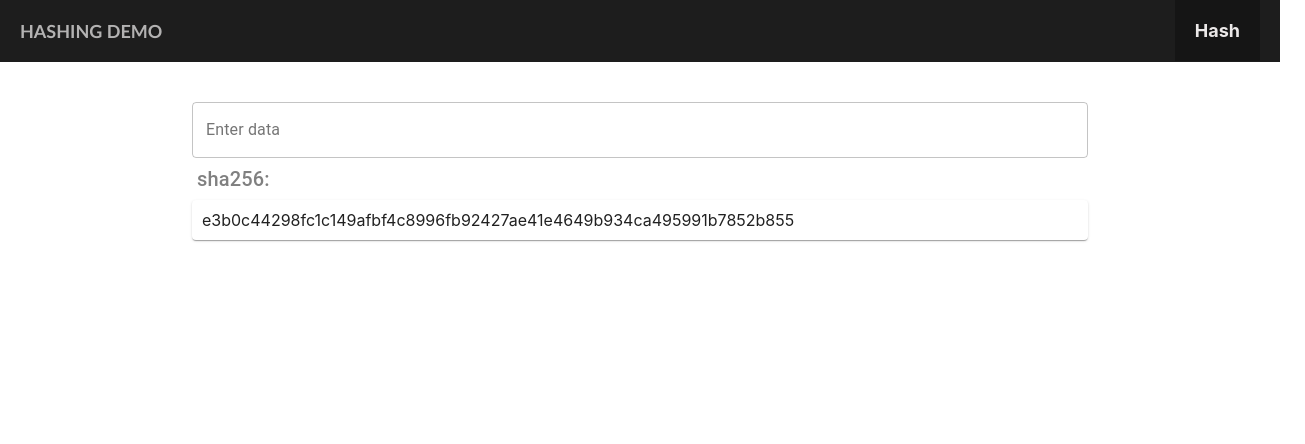
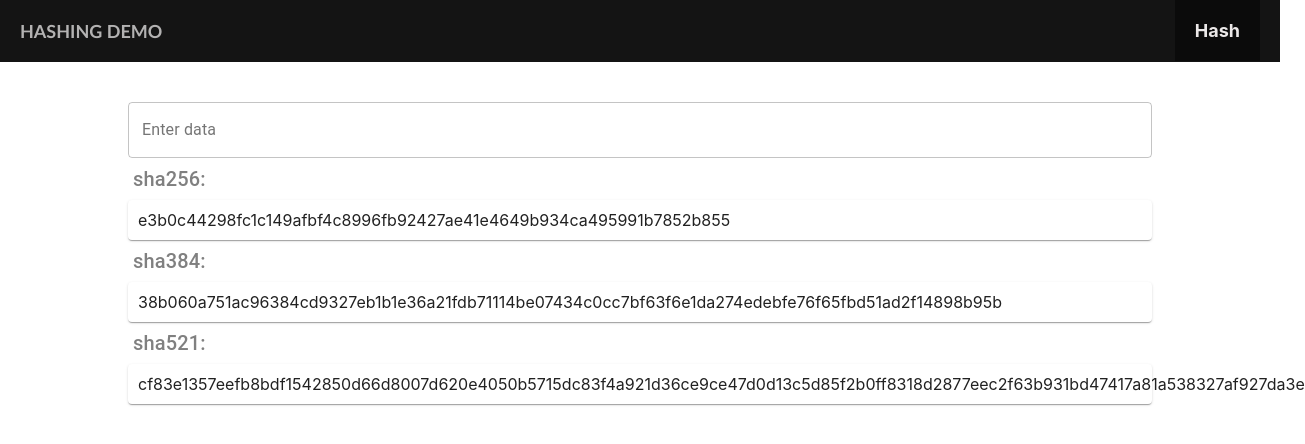
Before and after one commit to mvuco00/Hashing-Demo, a React (Create React App) app in the folder hashing-demo/: page / in a window 1280 px wide. Shown: the top 444 px of the page, 1305 px wide, since content can reach past the window. Built offline with nearby package versions, Linux system fonts and the light colour scheme.

Commit message:
adding result for sha512 and sha384

```diff
--- a/hashing-demo/src/components/HashingComponent/HashingComponent.js
+++ b/hashing-demo/src/components/HashingComponent/HashingComponent.js
@@ -3,22 +3,25 @@ import axios from "axios";
 import "./styles.css";
 import TextField from "@material-ui/core/TextField";
 import Box from "@material-ui/core/Box";
-import Paper from "@material-ui/core/Paper";
-import { Typography } from "@material-ui/core";
+import Result from "./Result/Result";
+import data from "../../data/data";
 
 const url = "http://localhost:5000/hash";
 
 const HashingComponent = () => {
   const [text, setText] = useState({ text: "" });
-  const [hash, setHash] = useState(
-    "e3b0c44298fc1c149afbf4c8996fb92427ae41e4649b934ca495991b7852b855"
-  );
+  const [hash, setHash] = useState(data.sha256);
+  const [hashsha512, setHashsha512] = useState(data.sha512);
+  const [hashsha384, setHashsha384] = useState(data.sha384);
+
   const handleSubmit = (e) => {
     e.preventDefault();
     axios
       .post(url, text)
       .then((res) => {
+        setHashsha384(res.data.hash_sha384);
         setHash(res.data.hash);
+        setHashsha512(res.data.hash_sha512);
       })
       .catch((err) => {
         console.log(err);
@@ -26,7 +29,7 @@ const HashingComponent = () => {
   };
   return (
     <div className="hashingComponent">
-      <Box width="70%">
+      <Box width="80%">
         <form autoComplete="off" onSubmit={handleSubmit}>
           <TextField
             id="outlined-secondary"
@@ -39,20 +42,9 @@ const HashingComponent = () => {
           />
         </form>
       </Box>
-      <Typography
-        variant="h6"
-        style={{
-          padding: "5px",
-          alignSelf: "flex-start",
-          marginLeft: "15%",
-          color: "gray",
-        }}
-      >
-        sha256:
-      </Typography>
-      <Box width="70%" height="50%" className="resultBox">
-        <Paper style={{ padding: "10px" }}>{hash}</Paper>
-      </Box>
+      <Result title={"sha256"} hash={hash} />
+      <Result title={"sha384"} hash={hashsha384} />
+      <Result title={"sha521"} hash={hashsha512} />
     </div>
   );
 };
--- /dev/null
+++ b/hashing-demo/src/components/HashingComponent/Result/Result.js
@@ -0,0 +1,27 @@
+import React from "react";
+import Paper from "@material-ui/core/Paper";
+import { Typography } from "@material-ui/core";
+import Box from "@material-ui/core/Box";
+import "./styles.css";
+const Result = ({ title, hash }) => {
+  return (
+    <>
+      <Typography
+        variant="h6"
+        style={{
+          padding: "5px",
+          alignSelf: "flex-start",
+          marginLeft: "10%",
+          color: "gray",
+        }}
+      >
+        {title}:
+      </Typography>
+      <Box width="80%" height="50%" className="resultBox">
+        <Paper style={{ padding: "10px" }}>{hash}</Paper>
+      </Box>
+    </>
+  );
+};
+
+export default Result;
--- /dev/null
+++ b/hashing-demo/src/components/HashingComponent/Result/styles.css
@@ -0,0 +1,4 @@
+.resultBox {
+  display: flex;
+  flex-direction: column;
+}
--- a/hashing-demo/src/components/HashingComponent/styles.css
+++ b/hashing-demo/src/components/HashingComponent/styles.css
@@ -5,8 +5,3 @@
   align-items: center;
   margin-top: 40px;
 }
-
-.resultBox {
-  display: flex;
-  flex-direction: column;
-}
--- a/hashing-demo/src/components/Home/Home.js
+++ b/hashing-demo/src/components/Home/Home.js
@@ -1,4 +1,4 @@
-import React, { useState } from "react";
+import React from "react";
 import HashingComponent from "../HashingComponent/HashingComponent";
 
 const Home = () => {
--- a/hashing-demo/src/components/Navigation/styles.css
+++ b/hashing-demo/src/components/Navigation/styles.css
@@ -2,7 +2,7 @@
   display: flex;
   justify-content: space-between;
   padding: 20px;
-  background-color: rgb(29, 29, 29);
+  background-color: rgb(20, 20, 20);
 }
 
 .logo {
@@ -21,5 +21,5 @@
 }
 
 .active {
-  background-color: rgba(7, 7, 7, 0.342);
+  background-color: rgba(7, 7, 7, 0.658);
 }
--- /dev/null
+++ b/hashing-demo/src/data/data.js
@@ -0,0 +1,9 @@
+const data = {
+  sha256: "e3b0c44298fc1c149afbf4c8996fb92427ae41e4649b934ca495991b7852b855",
+  sha384:
+    "38b060a751ac96384cd9327eb1b1e36a21fdb71114be07434c0cc7bf63f6e1da274edebfe76f65fbd51ad2f14898b95b",
+  sha512:
+    "cf83e1357eefb8bdf1542850d66d8007d620e4050b5715dc83f4a921d36ce9ce47d0d13c5d85f2b0ff8318d2877eec2f63b931bd47417a81a538327af927da3e",
+};
+
+export default data;
```
Also changed, not shown: 1 other file (tests, documents, lock files or other folders).
